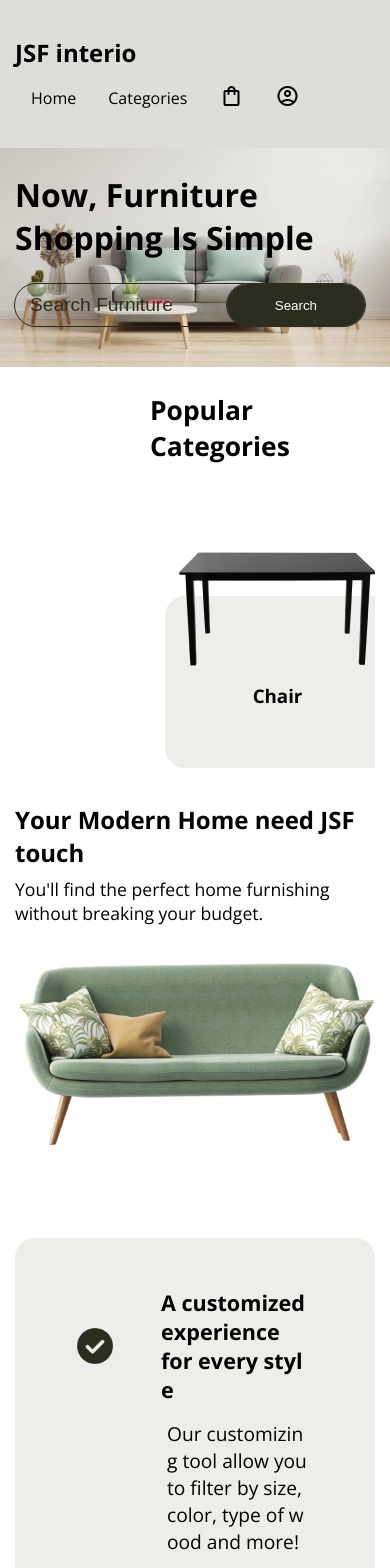
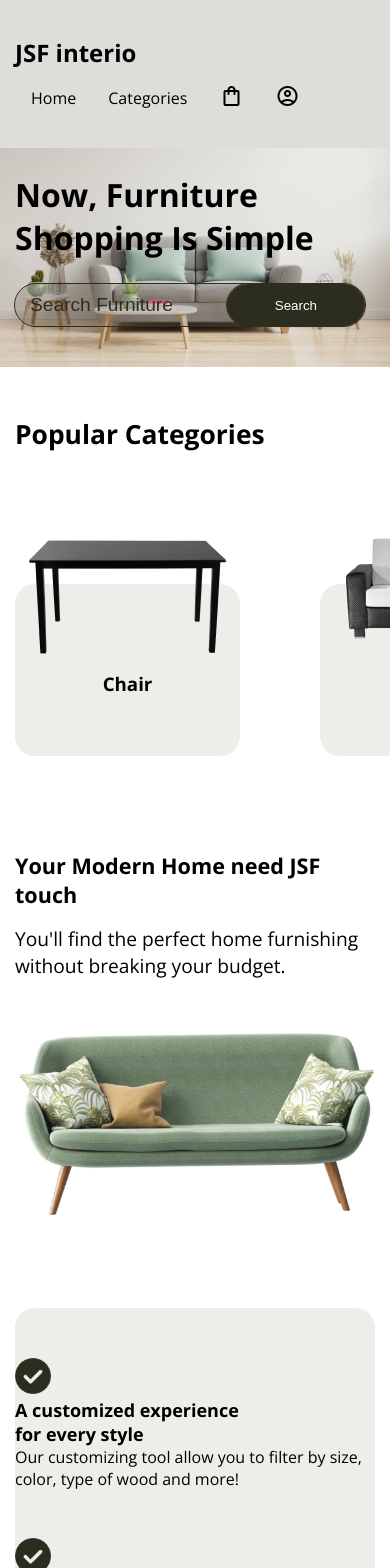
Before and after one commit to Jay9874/jf_interio, a React (Create React App) app in the folder frontend/: page / in a window 390 px wide. Shown: the top 1568 px of the page. Built offline with nearby package versions, Linux system fonts and the light colour scheme; no server answers.

Commit message:
mobile view categories

```diff
--- a/frontend/src/components/Categories/Categories.jsx
+++ b/frontend/src/components/Categories/Categories.jsx
@@ -6,7 +6,7 @@ import { cat_chair, cat_sofa, cat_cabinet, cat_lamp, cat_bed } from '../../asset
 export default function Categories () {
   return (
     <div className='categories'>
-      <div className='categories-container section-padding'>
+      <div className='categories-container'>
         <div className='category-header-container'>
           <div className='category-header'>
             <h2>Popular Categories</h2>
--- a/frontend/src/components/Categories/categories.css
+++ b/frontend/src/components/Categories/categories.css
@@ -24,3 +24,15 @@
 .category-header {
     font-size: 1.1rem;
 }
+
+/* Mobile view optimisation */
+
+@media (0 <=width <=780px){
+    .category-header-container{
+        padding: 20px 15px 39px;
+    }
+    .category-card-container{
+        padding: 0 0 30px;
+        gap: 50px;
+    }
+}
--- a/frontend/src/components/Cover/cover.css
+++ b/frontend/src/components/Cover/cover.css
@@ -60,7 +60,8 @@
     border-radius: 29px;
     border: none;
     outline: 1px solid #2D2D1F;
-    background: transparent;
+    background-color: #7c756b47;
+    color: #2D2D1F;
     font-size: 1.2rem;
 }
 
@@ -109,13 +110,16 @@
     .cover-text-container {
         width: 100%;
     }
-    .cover-search-container{
+
+    .cover-search-container {
         padding: 25px 15px 0;
     }
-    .cover-text{
+
+    .cover-text {
         display: block;
         padding: 25px 15px 0;
     }
+
     .cover-text-title {
         font-size: 1rem;
     }
--- a/frontend/src/components/Quality/quality.css
+++ b/frontend/src/components/Quality/quality.css
@@ -36,21 +36,28 @@
     background-color: #EEEDEA;
     padding: 50px 62px;
     width: 100%;
-    word-break: break-all;
-
 }
-.text-title-container{
+.title-container{
     display: flex;
     align-items: center;
     gap: 48px;
     font-size: 0.9rem;
     font-weight: lighter;
 }
-.text-para-container{
-    padding: 16px 0 0 90px;
+.para-container{
+    padding: 16px 0;
     font-size: 1.2rem;
 }
 
-.quality-img-container {
-
+/* Mobile view optimised */
+@media (0 <=width <=780px){
+    .text-title-container{
+        font-size: 0.75rem;
+    }
+    .text-para-container{
+        font-size: 1rem;
+    }
+    .quality-text-container{
+        padding: 50px 0;
+    }
 }
```
